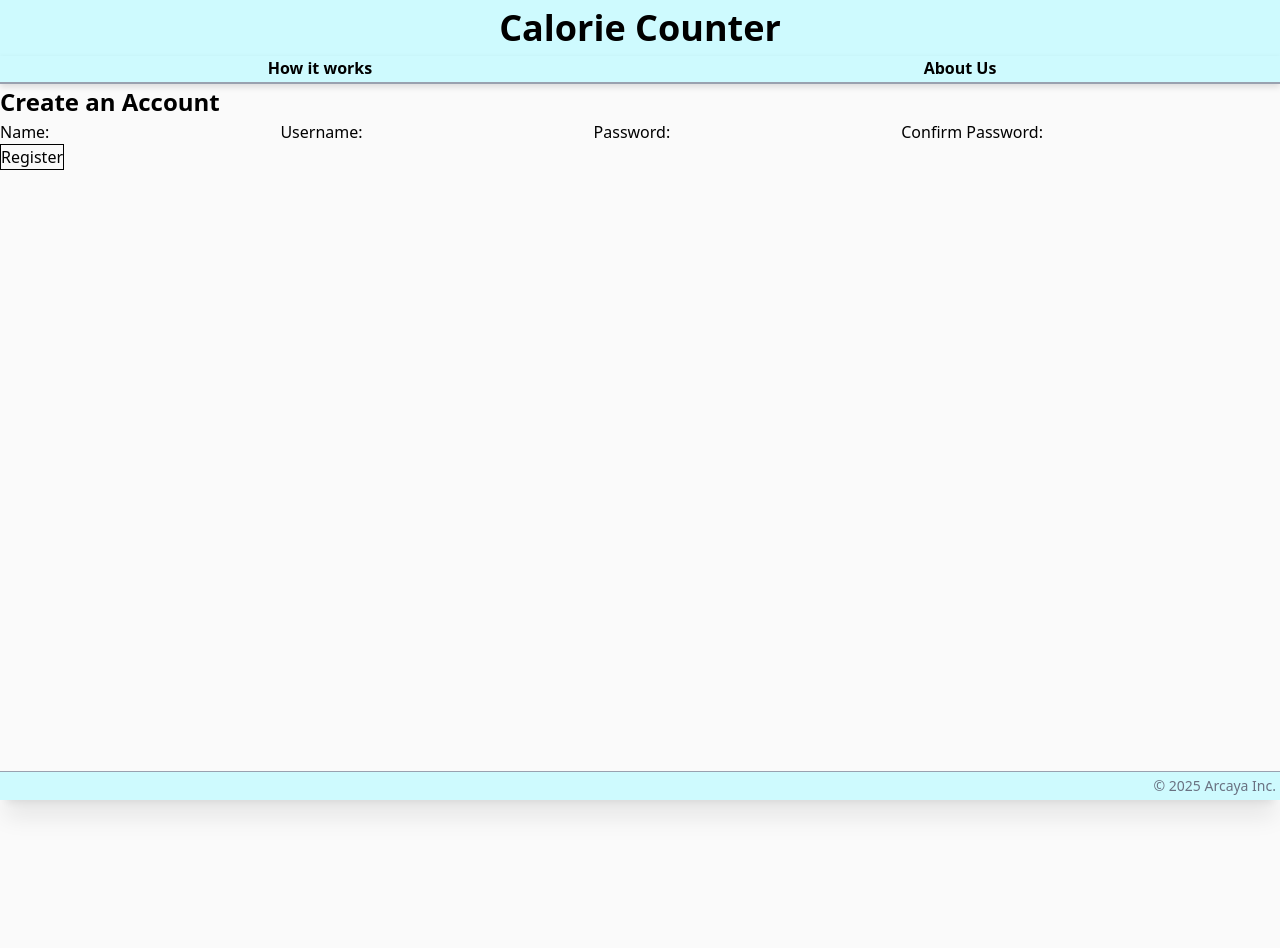
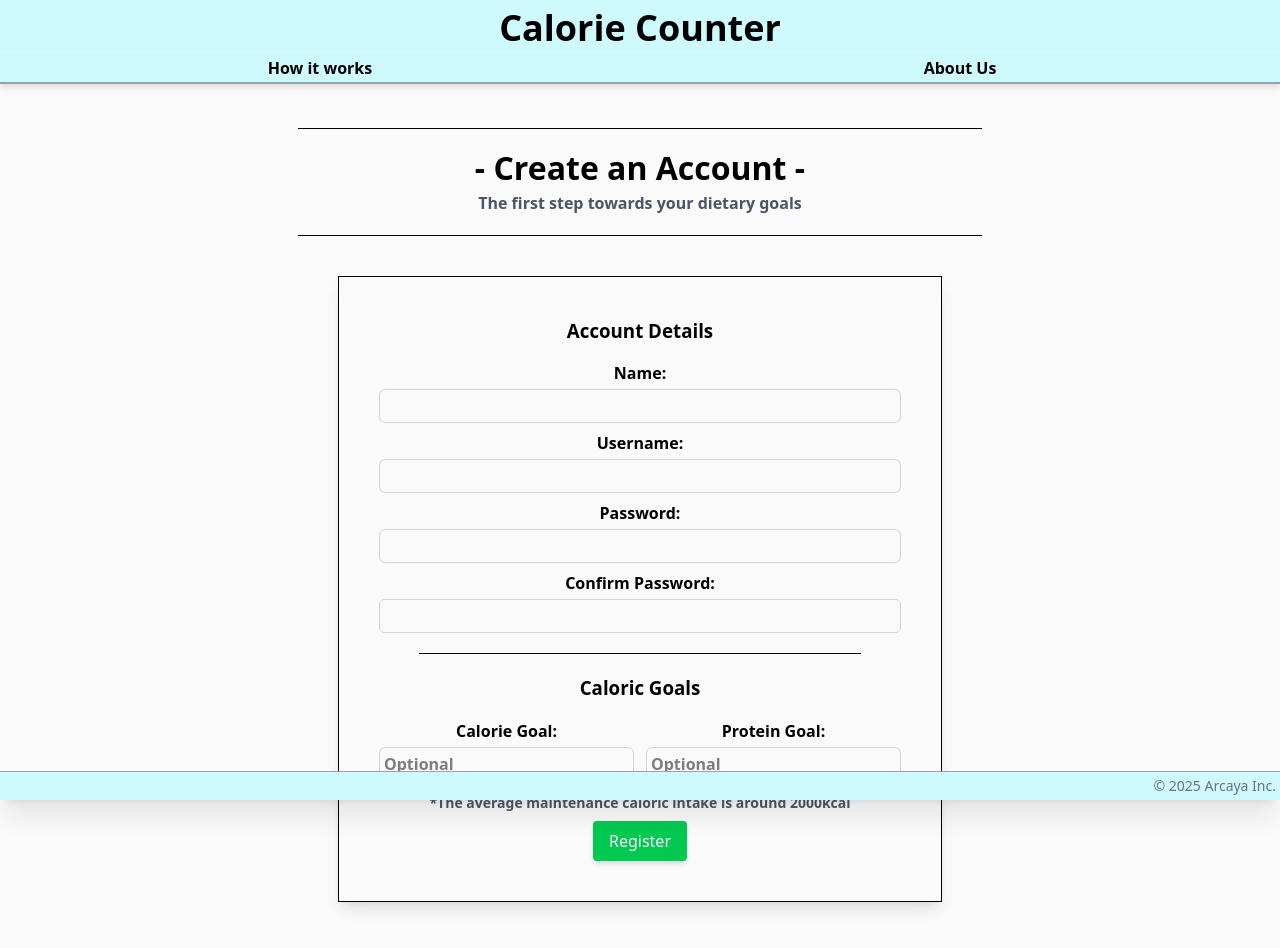
Before and after one commit to SeanEArc/Unit-2-Final-Project, a React (Vite) app in the folder React-Final-copy/: page /register in a window 1280 px wide. Shown: the top 948 px of the page. Before the commit the page ends 800 px from the top, so only its background shows below. Built offline with nearby package versions, Linux system fonts and the light colour scheme.

Commit message:
Comepleted User Registration styling

```diff
--- a/React-Final-copy/src/components/Dashboard.jsx
+++ b/React-Final-copy/src/components/Dashboard.jsx
@@ -19,7 +19,7 @@ const Dashboard = () => {
 
 	return (
 
-		<div className="flex w-full h-full md:justify-center sm:justify-center items-center my-auto bg-zinc-50 mt-15">
+		<div className="flex w-full h-full md:justify-center sm:justify-center items-center my-auto bg-zinc-50 mt-6">
 
 			<div className="dashboard-grid grid grid-cols-2 grid-rows-3 gap-6 max-w-6xl">
 
--- a/React-Final-copy/src/components/auth/LoginPage.jsx
+++ b/React-Final-copy/src/components/auth/LoginPage.jsx
@@ -30,6 +30,7 @@ const LoginPage = () => {
                         if (username === getAllUsers[i].username && password === getAllUsers[i].password) {
                               setIsLoggedIn(true);
                               setUser(getAllUsers[i]);
+                              console.log(user)
                               break;
                         } else {
                               setError('Invalid username or password');
--- a/React-Final-copy/src/components/auth/Registration.jsx
+++ b/React-Final-copy/src/components/auth/Registration.jsx
@@ -10,6 +10,8 @@ const Registration = () => {
   const [error, setError] = useState('');
   const [name, setName] = useState('');
   const [isValid, setIsValid] = useState(false);
+  const [calorieGoal, setCalorieGoal ] = useState('')
+  const [proteinGoal, setProteinGoal] = useState('')
 
 
   const navigate = useNavigate();
@@ -54,49 +56,101 @@ const Registration = () => {
 
 
   return (
-    <div>
+    <div className="max-w-6xl mx-auto p-6 text-center">
 
-      <h2>Create an Account</h2>
+      <hr className='mx-10 my-5 bg-gray-300 border-0.5'/>
 
-      <form onSubmit={handleSubmit}>
+        <div className='my-5'>
 
-        <label>
+              <h1 className="text-3xl font-bold mb-1"> - Create an Account - </h1>
+              <p className="text-gray-600 col-span-2 mx-auto max-w-4xl text-center font-semibold">
+                The first step towards your dietary goals
+              </p>
+
+              <hr className='mx-10 my-5 bg-gray-300 border-0.5'/>
+
+        </div>
+
+
+        <div className='mt-10 mx-20'>
+
+          <form onSubmit={handleSubmit} className="border p-10 shadow-lg mb-15">
+
+            <h3 className='pb-4'> Account Details </h3>
+
+          <label className='font-semibold flex flex-col text-md'>
             Name:
               <input type="text"
+              className="mt-1 p-1 rounded-md border border-zinc-300 "
               value={name}
               onChange={(e) => setName(e.target.value)}
               required />
           </label>
 
-        <label>
+          <label className='font-semibold flex flex-col text-md pt-2'>
             Username:
               <input type="text"
+              className="mt-1 p-1 rounded-md border border-zinc-300 "
               value={username}
               onChange={(e) => setUsername(e.target.value)}
               required />
           </label>
 
-        <label>
+          <label className='font-semibold flex flex-col text-md pt-2'>
             Password:
               <input type="password"
+              className="mt-1 p-1 rounded-md border border-zinc-300 "
               value={password}
               onChange={(e) => setPassword(e.target.value)}
               required />
           </label>
 
-        <label>
+          <label className='font-semibold flex flex-col text-md pt-2'>
             Confirm Password:
               <input type="password"
+              className="mt-1 p-1 rounded-md border border-zinc-300 "
               value={confirmPassword}
               onChange={(e) => setConfirmPassword(e.target.value)} required />
           </label>
 
+          <hr className='mx-10 my-5 bg-gray-300 border-0.5'/>
+
+          <h3 className='pb-4 '> Caloric Goals </h3>
+
+          <div className='grid md:grid-cols-2 sm:grid-cols-1 gap-3'>
+
+            <label className='font-semibold flex flex-col text-md'>
+              Calorie Goal:
+                <input type="number"
+                className="mt-1 p-1 rounded-md border border-zinc-300 "
+                placeholder='Optional'
+                value={calorieGoal}
+                onChange={(e) => setCalorieGoal(e.target.value)}/>
+
+            </label>
+
+
+            <label className='font-semibold flex flex-col text-md'>
+              Protein Goal:
+                <input type="number"
+                className="mt-1 p-1 rounded-md border border-zinc-300"
+                placeholder='Optional'
+                value={proteinGoal}
+                onChange={(e) => setProteinGoal(e.target.value)}/>
+            </label>
+
+              <p className="text-gray-600 col-span-2 mx-auto text-center font-semibold text-sm">
+                *The average maintenance caloric intake is around 2000kcal
+              </p>
+          </div>
+
           {error && <p className="error">{error}</p>}
 
-        <button type="submit" className='border'>Register</button>
+          <button type="submit" className='mt-2 px-4 py-2 bg-green-500 text-white shadow-md rounded hover:cursor-pointer hover:bg-blue-600 hover:scale-101'>Register</button>
 
             </form>
 
+      </div>
     </div>
   );
 }
```
Lines whose indentation alone changed are shown as unchanged.
